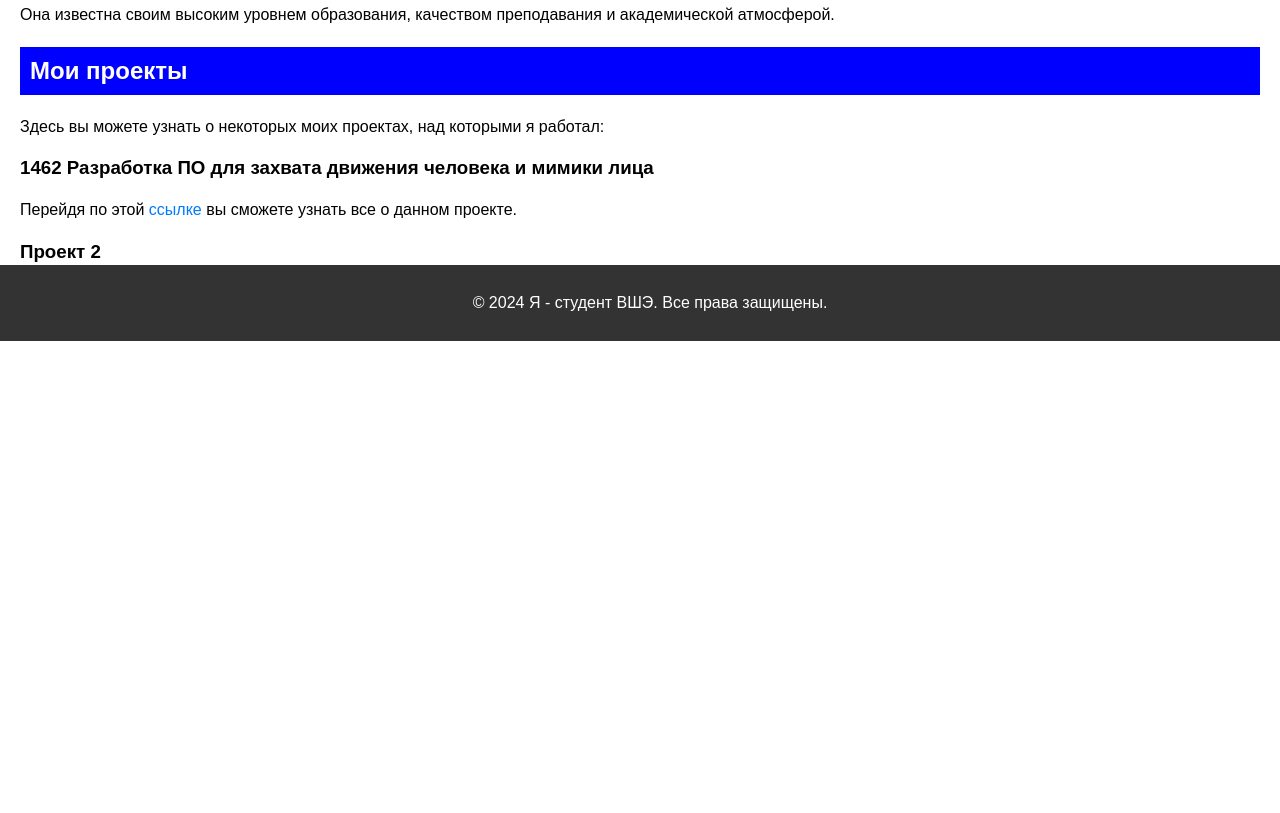
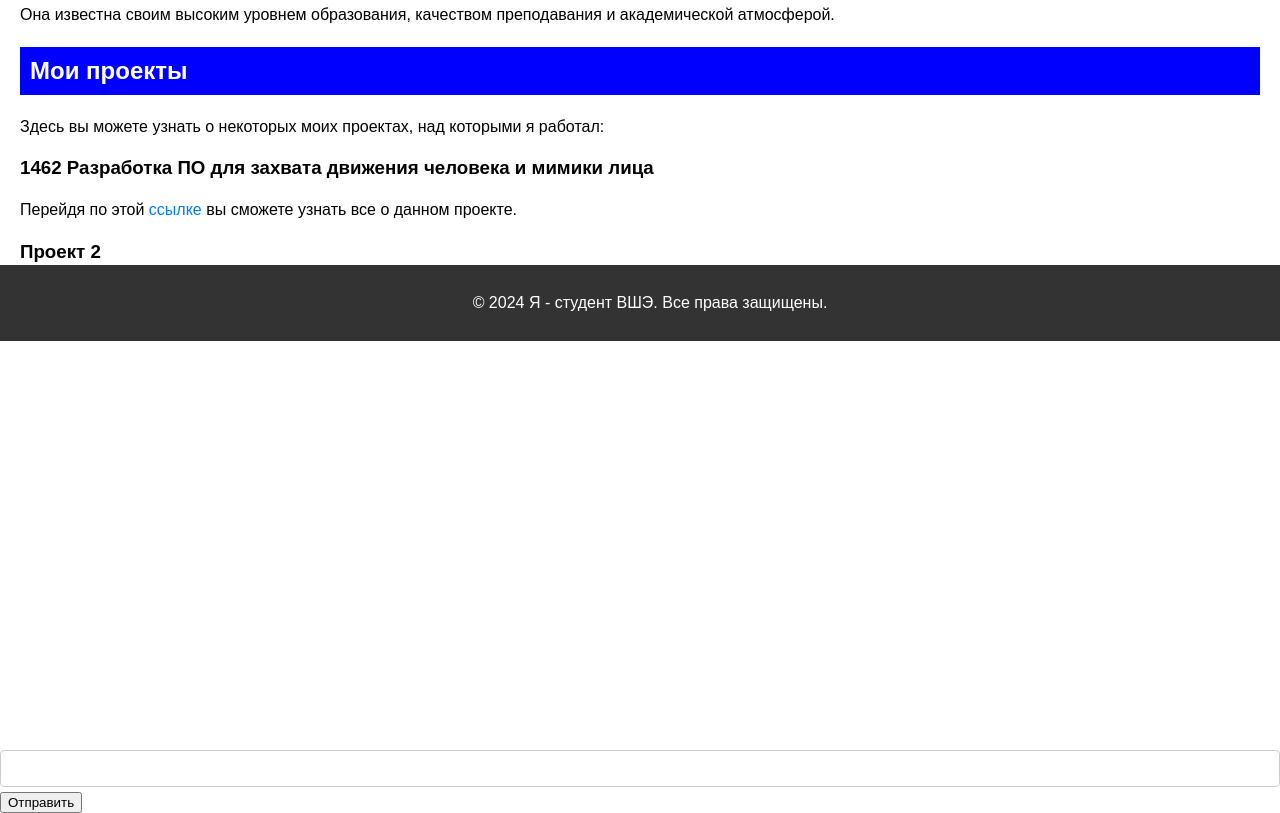
Before and after one commit to sTsyp/sTsyp.github.io, a plain HTML site: page index.html in a window 1280 px wide. Shown: the part 459-1272 px from the top of the page. Before the commit the page ends 804 px from the top, so only its background shows below. Drawn offline with Linux system fonts and the light colour scheme.

Commit message:
Update index.html

```diff
--- a/index.html
+++ b/index.html
@@ -40,6 +40,16 @@
     </section>
   </main>
 
+  <!-- Вставка интерактивной карты -->
+  <div id="map" style="height: 400px;"></div>
+
+  <!-- Вставка виртуального чата -->
+  <div id="chat">
+    <div id="chat-messages"></div>
+    <input type="text" id="message-input">
+    <button id="send-message-button">Отправить</button>
+  </div>
+
   <footer>
     <p>&copy; 2024 Я - студент ВШЭ. Все права защищены.</p>
   </footer>
```
